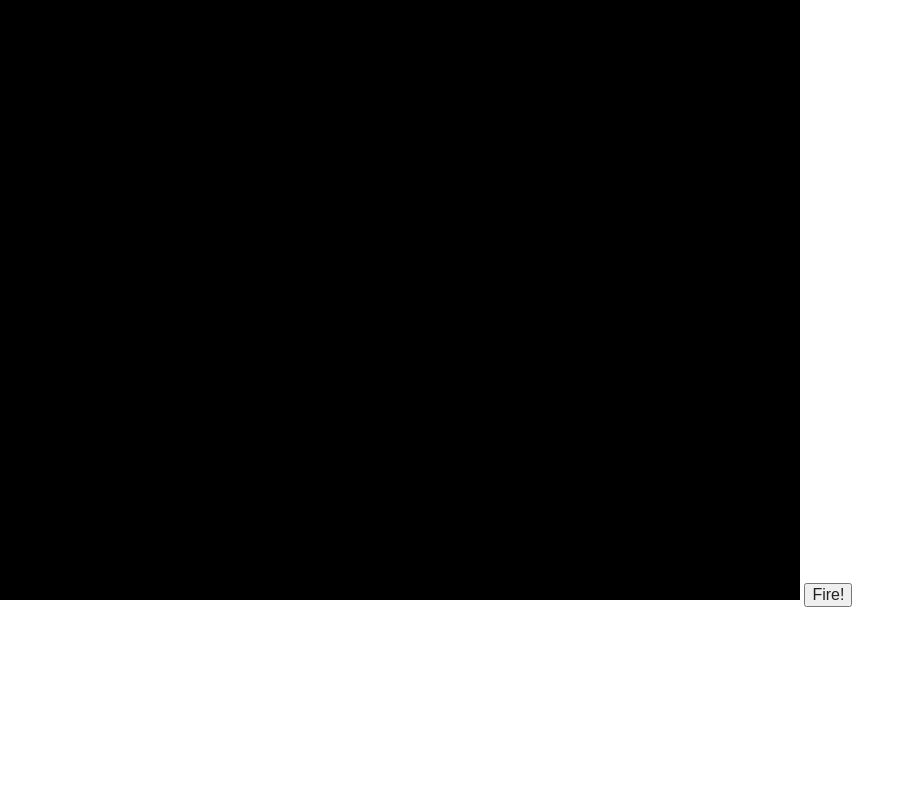
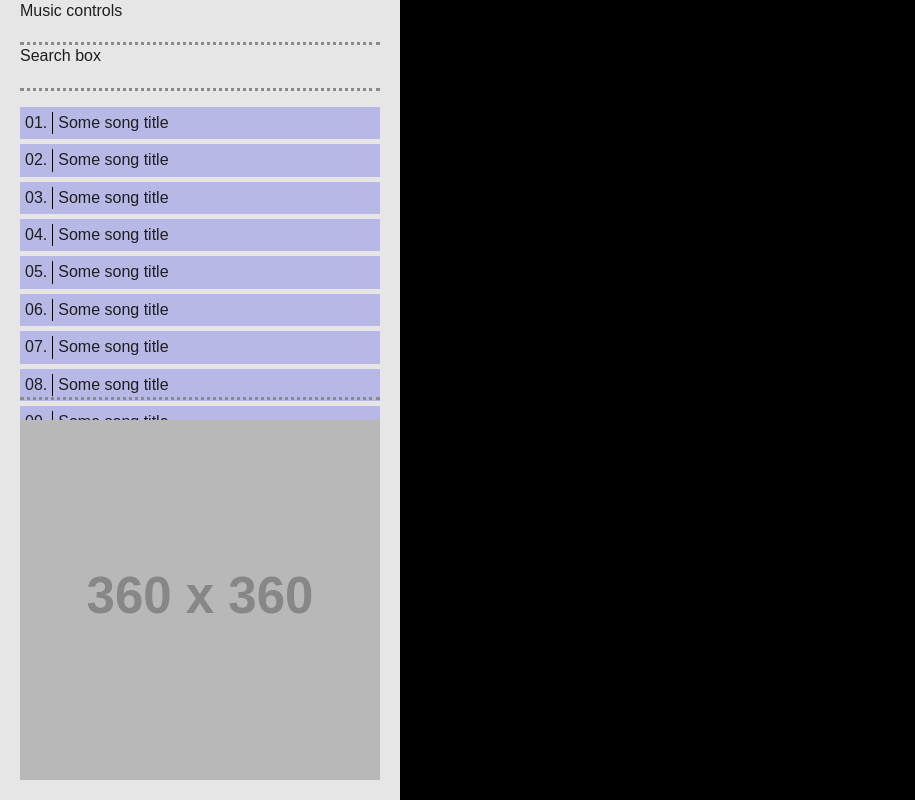
Before and after one commit to Bowbaq/cmu-15-237-hw4, a plain HTML site: page index.html in a window 1280 px wide. Shown: the whole page, without its empty margins (0-915 px from the left). Drawn offline with nearby package versions, Linux system fonts and the light colour scheme; placeholder pictures from the web are drawn by us.

Commit message:
Beginning of interface

```diff
--- a/css/main.css
+++ b/css/main.css
@@ -92,21 +92,83 @@ textarea {
 /* ==========================================================================
    Author's custom styles
    ========================================================================== */
+html, body {
+    line-height: 0;
+    font-size: 0;
+    overflow: hidden;
+    position: relative;
 
+    height: 100%;
+    width: 100%;
 
+    background-color: black;
+}
 
+#visualizer {
+    background-color: black;
+}
 
+#controls {
+    overflow: auto;
+    position: absolute;
+    top: 0;
+    left: 0;
 
+    height: 100%;
+    width: 360px;
+    padding: 0px 20px;
 
+    opacity: 0.9;
+    background-color: white;
 
+    font-size: 16px;
+    line-height: 1.4em;
+}
 
+#controls .box  {
+    width: 100%;
+    margin-bottom: 20px;
+    border-top: 3px dotted #999;
+}
 
+#music-controls.box {
+    border-top: none;
+}
 
+#album-art.box {
+    position: absolute;
+    bottom: 0;
 
+    height: 360px;
+    width: 360px;
 
+    padding: 20px 0px;
+    margin-bottom: 0;
+}
 
+#album-art.box img {
+    opacity: 1;
+}
 
+#playlist ul {
+    list-style: none;
+    padding: 0;
+}
 
+#playlist ul li {
+    display: block;
+    padding: 5px;
+    margin: 5px auto;
+    background: #ccf;
+}
+
+.song-index {
+    display: block;
+    float: left;
+    border-right: 1px solid black;
+    padding-right: 5px;
+    margin-right: 5px;
+}
 
 
 /* ==========================================================================
--- a/index.html
+++ b/index.html
@@ -24,8 +24,32 @@
         <canvas id="visualizer" width="800px" height="600px">
             <p>Sorry, your browser does not support the HTML5 canvas element, please update!</p>
         </canvas>
-        <button id="fire">Fire!</button>
-
+        <div id="controls">
+            <div id="music-controls" class="box">
+                Music controls
+            </div>
+            <div id="search-box" class="box">
+                Search box
+            </div>
+            <div id="playlist" class="box">
+                <ul>
+                    <li><span class="song-index">01.</span> Some song title</li>
+                    <li><span class="song-index">02.</span> Some song title</li>
+                    <li><span class="song-index">03.</span> Some song title</li>
+                    <li><span class="song-index">04.</span> Some song title</li>
+                    <li><span class="song-index">05.</span> Some song title</li>
+                    <li><span class="song-index">06.</span> Some song title</li>
+                    <li><span class="song-index">07.</span> Some song title</li>
+                    <li><span class="song-index">08.</span> Some song title</li>
+                    <li><span class="song-index">09.</span> Some song title</li>
+                    <li><span class="song-index">10.</span> Some song title</li>
+                    <li><span class="song-index">11.</span> Some song title</li>
+                </ul>
+            </div>
+            <div id="album-art" class="box">
+                <img src="http://placehold.it/360x360" class="img-rounded">
+            </div>
+        </div>
         <script src="//ajax.googleapis.com/ajax/libs/jquery/1.8.0/jquery.min.js"></script>
         <script>window.jQuery || document.write('<script src="js/vendor/jquery-1.8.0.min.js"><\/script>')</script>
         <script src="js/plugins.js"></script>
--- a/js/main.js
+++ b/js/main.js
@@ -1,7 +1,13 @@
 $(document).ready(function() {
     var v = new Visualizer('visualizer');
+    v.maximize();
     v.start();
-    $('#fire').click(function(){
-        this.fire();
-    }.bind(v));
+
+    $(window).resize(function() {
+        v.maximize();
+    });
+
+    $('#visualizer').click(function() {
+        v.fire();
+    });
 });
--- a/js/visualizer.js
+++ b/js/visualizer.js
@@ -42,8 +42,6 @@ Ball.prototype = {
 function Visualizer (canvasId) {
      this.canvas = document.getElementById(canvasId);
      this.ctx    = this.canvas.getContext('2d');
-     this.width  = this.canvas.width;
-     this.height = this.canvas.height;
 
      this.balls = [];
 
@@ -52,14 +50,18 @@ function Visualizer (canvasId) {
 
 Visualizer.prototype = {
     constructor: Visualizer,
+    maximize: function() {
+        this.canvas.width = $(window).innerWidth();
+        this.canvas.height = $(window).innerHeight();
+    },
     draw: function() {
         // Draw background
         this.ctx.globalCompositeOperation = "source-over";
         this.ctx.fillStyle = "rgba(0, 0, 0, 0.3)";
-    	this.ctx.fillRect(0, 0, this.width, this.height);
+    	this.ctx.fillRect(0, 0, this.canvas.width, this.canvas.height);
 
         this.balls = this.balls.filter(function(b) {
-            return b.x - b.r > 0 && b.x + b.r < this.width && b.y + b.r > 0 && b.y - b.r < this.height;
+            return b.x - b.r > 0 && b.x + b.r < this.canvas.width && b.y + b.r > 0 && b.y - b.r < this.canvas.height;
         }.bind(this));
 
         var now = Date.now();
@@ -78,14 +80,15 @@ Visualizer.prototype = {
         clearInterval(this.loop_id);
     },
     fire: function() {
+        console.log('fire');
         var r = Math.random(),
             g = Math.random(),
             b = Math.random(),
             speed = Math.random() * 200 + 600;
         for (var i = Math.random() * 10 + 10; i > 0; i--){
             this.balls.push(new Ball(
-                this.width / 2,
-                this.height - 30,
+                this.canvas.width / 2,
+                this.canvas.height - 30,
                 Math.random() * 20 + 20,
                 speed,
                 r, g, b
```
